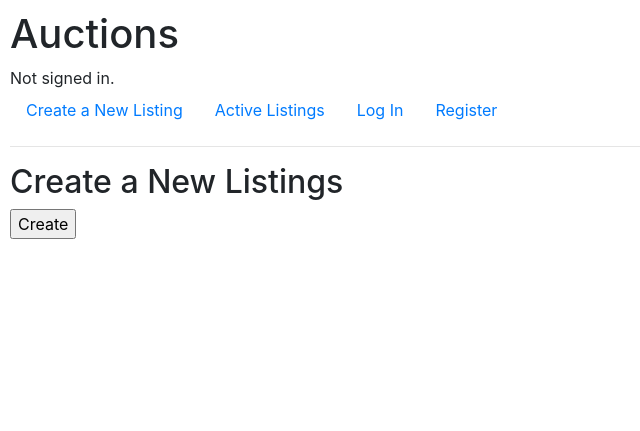
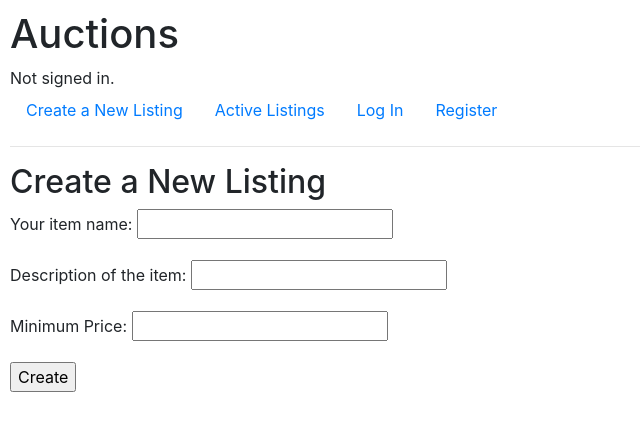
Before and after one commit to absurdity9/commerce-projecttwo, a Django app: page /createlisting in a window 1280 px wide. Shown: the top 431 px of the page, without its empty margins (0-640 px from the left). Run offline with Django 3.2, Linux system fonts and the light colour scheme; some libraries are stand-ins or nearby versions.

Commit message:
form appear after form class fixed omitted ","

```diff
--- a/auctions/forms.py
+++ b/auctions/forms.py
@@ -3,8 +3,8 @@ from django import forms
 # Form for creating a listing
 
 class createForm (forms.Form):
-    title = forms.CharField(label="Your item name", max_length=200),
-    desc = forms.CharField(label="Description of the item", max_length=500),
-    floor_price = forms.CharField(label="Minimum Price"),
-    photo_url = forms.URLField,
+    title = forms.CharField(label="Your item name", max_length=200)
+    desc = forms.CharField(label="Description of the item", max_length=500)
+    floor_price = forms.CharField(label="Minimum Price")
+    photo_url = forms.URLField
     date_end = forms.DateField
--- a/auctions/templates/auctions/createlisting.html
+++ b/auctions/templates/auctions/createlisting.html
@@ -1,11 +1,11 @@
 {% extends "auctions/layout.html" %}
 
 {% block body %}
-    <h2>Create a New Listings</h2>
+    <h2>Create a New Listing</h2>
 
-    <form method="post">
+    <form action="" method="POST">
         {% csrf_token %}
-        {{ createForm }}
-    <input type="submit" value="Create"
+        {{ create_listing_form.as_p }}
+    <input type="submit" value="Create">
     </form>
 {% endblock %}
--- a/auctions/views.py
+++ b/auctions/views.py
@@ -3,13 +3,12 @@ from django.db import IntegrityError
 from django.http import HttpResponse, HttpResponseRedirect
 from django.shortcuts import render
 from django.urls import reverse
-
+from django import forms
 from .models import User
 from .forms import createForm
 
 def index(request):
-    return render(request, "auctions/index.html")
-
+    return render(request, "auctions/index.html", {"create_listing_form": createForm})
 
 def login_view(request):
     if request.method == "POST":
@@ -64,6 +63,10 @@ def register(request):
 
 def createListing(request):
     if request.method == "Post":
-        pass
+        form = createForm(request.POST)
+        if form.is_valid():
+            pass
+        else:
+            pass
     else:
-        return render(request, "auctions/createlisting.html", { "createForm": createForm()})
+        return render(request, "auctions/createlisting.html", {"create_listing_form": createForm})
```
